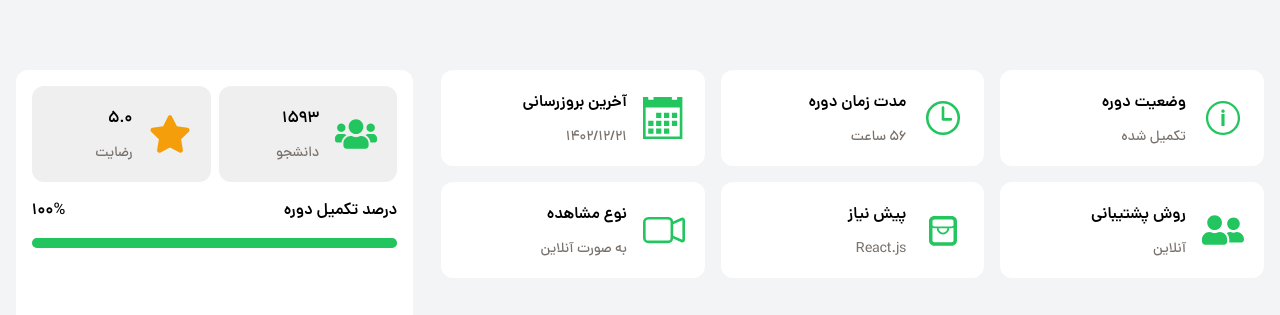
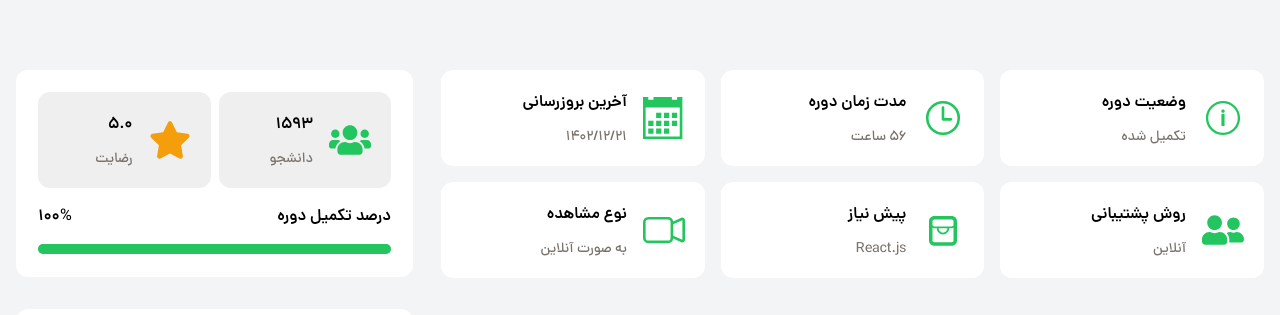
Before and after one commit to matinsekhavat/sabzlearn-clone, a React (Vite) app: page /course/1 in a window 1280 px wide. Shown: the part 637-952 px from the top of the page. Built offline with nearby package versions, Linux system fonts and the light colour scheme.

Commit message:
fix CourseStatus height with adding padding

```diff
--- a/src/features/courses/SingleCourseDiff/CourseStatus.tsx
+++ b/src/features/courses/SingleCourseDiff/CourseStatus.tsx
@@ -5,7 +5,7 @@ import ProgressBar from "../../../ui/ProgressBar";
 
 function CourseStatus() {
   return (
-    <div className="bg-white p-4 rounded-xl h-full ">
+    <div className="bg-white p-[1.4rem] rounded-xl  ">
       <div className="grid grid-cols-2 gap-2">
         <CourseExtraInfo
           title={`${e2p(1593)}`}
```
